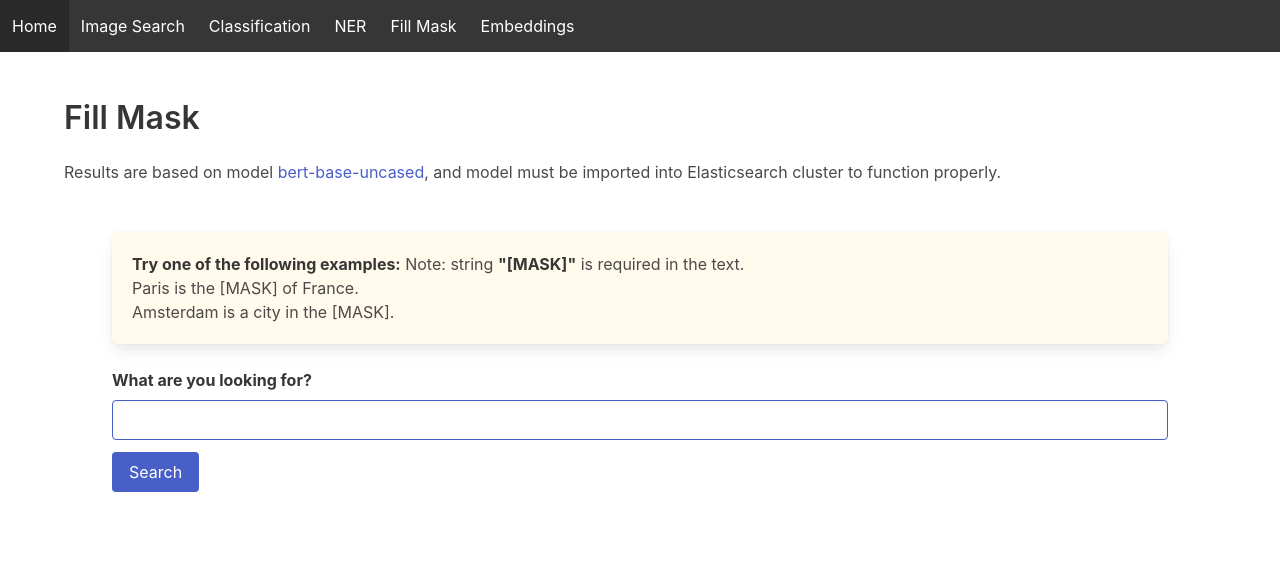
After one commit to radoondas/flask-elastic-nlp, a Flask app: page /fill_mask in a window 1280 px wide. The commit adds this page. Shown: the top 587 px of the page. Run offline with Flask 2, Linux system fonts and the light colour scheme.

Commit message:
Adds new functionality and code cleanup.

```diff
--- a/app/routes.py
+++ b/app/routes.py
@@ -7,7 +7,11 @@ import requests
 INFER_ENDPOINT = '/_ml/trained_models/sentence-transformers__clip-vit-b-32-multilingual-v1/deployment/_infer'
 INFER_ENDPOINT_TEXT_CLASS = "/_ml/trained_models/distilbert-base-uncased-finetuned-sst-2-english/deployment/_infer"
 INFER_ENDPOINT_NER = "/_ml/trained_models/dslim__bert-base-ner/deployment/_infer"
-KNN_SEARCH = '/image-embeddings/_knn_search'
+INFER_ENDPOINT_FILL_MASK = "/_ml/trained_models/bert-base-uncased/deployment/_infer"
+INFER_ENDPOINT_LES_MISERABLE = "/_ml/trained_models/sentence-transformers__msmarco-minilm-l-12-v3/deployment/_infer"
+KNN_SEARCH_IMAGES = '/image-embeddings/_knn_search'
+KNN_SEARCH_LES_MISERABLE = '/les-miserable-embedded/_knn_search'
+
 
 HOST = app.config['ELASTICSEARCH_HOST']
 AUTH = (app.config['ELASTICSEARCH_USER'], app.config['ELASTICSEARCH_PASSWORD'])
@@ -31,9 +35,8 @@ def search():
             # print("Method: " + request.method)
             # print("Searchbox data:" + form.searchbox.data)
 
-            em = sentence_embedding(form.searchbox.data)
-            search_response = knn_search(em)
-            print_hits(search_response)
+            embeddings = sentence_embedding(form.searchbox.data)
+            search_response = knn_search_images(embeddings)
 
             return render_template('search.html', title='Image search', form=form, search_results=search_response.json()['hits']['hits'], query=form.searchbox.data)
 
@@ -66,7 +69,7 @@ def ner():
     # Check for  method
     if request.method == 'POST':
         if form.validate_on_submit():
-            search_response = ner_nlp(form.searchbox.data)
+            search_response = ner_nlp_query(form.searchbox.data)
 
             return render_template('ner.html', title='NER', form=form,
                                    search_results=search_response, query=form.searchbox.data)
@@ -77,6 +80,40 @@ def ner():
         return render_template('ner.html', title='NER', form=form)
 
 
+@app.route('/fill_mask', methods=['GET', 'POST'])
+def fill_mask():
+    form = SearchForm()
+    # Check for  method
+    if request.method == 'POST':
+        if form.validate_on_submit():
+            search_response = fill_mask_query(form.searchbox.data)
+
+            return render_template('fill_mask.html', title='Fill Mask', form=form,
+                                   search_results=search_response, query=form.searchbox.data)
+
+        else:
+            return redirect(url_for('fill_mask'))
+    else:  # GET
+        return render_template('fill_mask.html', title='Fill Mask', form=form)
+
+
+@app.route('/embeddings', methods=['GET', 'POST'])
+def embeddings():
+    form = SearchForm()
+    # Check for  method
+    if request.method == 'POST':
+        if form.validate_on_submit():
+            embeddings_response = sentence_embedding_les_miserable(form.searchbox.data)
+            search_response = knn_search_embeddings(embeddings_response)
+
+            return render_template('embeddings.html', title='Embeddings', form=form, search_results=search_response.json()['hits']['hits'], query=form.searchbox.data)
+
+        else:
+            return redirect(url_for('embeddings'))
+    else:  # GET
+        return render_template('embeddings.html', title='Embeddings', form=form)
+
+
 def sentence_embedding(query: str):
     inf = '{ "docs" : [ {"text_field": "' + query + '"} ] }'
 
@@ -85,18 +122,18 @@ def sentence_embedding(query: str):
     return response.json()['predicted_value']
 
 
-def knn_search(dense_vector: list):
+def knn_search_images(dense_vector: list):
     query = ('{ "knn" : '
              '{"field": "image_embedding",'
              '"k": 5,'
              '"num_candidates": 100,'
              '"query_vector" : ' + str(dense_vector) + '},'
-                                                       '"fields": ["photo_description", "ai_description", "photo_url", "photo_image_url"],'
-                                                       '"_source": false'
-                                                       '}'
+             '"fields": ["photo_description", "ai_description", "photo_url", "photo_image_url"],'
+             '"_source": false'
+             '}'
              )
 
-    return requests.get(HOST + KNN_SEARCH, auth=AUTH, headers=HEADERS, data=query)
+    return requests.get(HOST + KNN_SEARCH_IMAGES, auth=AUTH, headers=HEADERS, data=query)
 
 
 def print_hits(search_response):
@@ -118,8 +155,36 @@ def text_classification(query: str):
     return response.json()
 
 
-def ner_nlp(query: str):
+def ner_nlp_query(query: str):
     inf = '{ "docs": { "text_field": "' + query + '"} }'
     response = requests.post(HOST + INFER_ENDPOINT_NER, auth=AUTH, headers=HEADERS, data=inf)
 
     return response.json()
+
+
+def fill_mask_query(query: str):
+    inf = '{ "docs": { "text_field": "' + query + '"} }'
+    response = requests.post(HOST + INFER_ENDPOINT_FILL_MASK, auth=AUTH, headers=HEADERS, data=inf)
+
+    return response.json()
+
+
+def sentence_embedding_les_miserable(query: str):
+    inf = '{ "docs" : [ {"text_field": "' + query + '"} ] }'
+
+    response = requests.post(HOST + INFER_ENDPOINT_LES_MISERABLE, auth=AUTH, headers=HEADERS, data=inf)
+
+    return response.json()['predicted_value']
+
+
+def knn_search_embeddings(dense_vector: list):
+    query = ('{  "_source": ["paragraph", "line"], '
+             '"knn" : {'
+             '"field": "ml.inference.predicted_value",'
+             '"k": 5,'
+             '"num_candidates": 10,'
+             '"query_vector" : ' + str(dense_vector) + '}'
+             '}'
+             )
+
+    return requests.get(HOST + KNN_SEARCH_LES_MISERABLE, auth=AUTH, headers=HEADERS, data=query)
--- a/app/templates/base.html
+++ b/app/templates/base.html
@@ -16,6 +16,8 @@
             <a class="navbar-item" href="{{ url_for('search') }}">Image Search</a>
             <a class="navbar-item" href="{{ url_for('classification') }}">Classification</a>
             <a class="navbar-item" href="{{ url_for('ner') }}">NER</a>
+            <a class="navbar-item" href="{{ url_for('fill_mask') }}">Fill Mask</a>
+            <a class="navbar-item" href="{{ url_for('embeddings') }}">Embeddings</a>
         </div>
     </div>
 </nav>
--- /dev/null
+++ b/app/templates/fill_mask.html
@@ -0,0 +1,51 @@
+{% extends "base.html" %}
+
+{% block content %}
+<h1 class="title">Fill Mask</h1>
+<p>
+    Results are based on model <a href="<TODO>">bert-base-uncased</a>, and model
+    must be imported into Elasticsearch cluster to function properly.
+</p>
+<section class="section">
+    <div class="box has-background-warning-light">
+        <p>
+            <strong>Try one of the following examples:</strong> Note: string <strong>"[MASK]"</strong> is required in
+            the text.
+        <ul>
+            <li>Paris is the [MASK] of France.</li>
+            <li>Amsterdam is a city in the [MASK].</li>
+        </ul>
+        </p>
+    </div>
+    <form action="" method="post" novalidate>
+        {{ form.hidden_tag() }}
+        <p>
+        <div class="field">
+            {{ form.searchbox.label(class_="label") }}
+            {{ form.searchbox(size=32, class_="input is-link") }}
+        </div>
+        </p>
+
+        <p>{{ form.submit(class_="button is-link") }}</p>
+    </form>
+</section>
+
+{% if search_results %}
+
+<section class="section">
+    <div class="container">
+        Search Query: {{ query }}
+        <hr>
+        <p>
+        <ul>
+            <li>Predicted value: <strong>{{ search_results.predicted_value }}</strong></li>
+            <li>Predicted Value Sequence: <strong>{{ search_results.predicted_value_sequence }}</strong></li>
+            <li>Prediction Probability: {{ search_results.prediction_probability }}</li>
+        </ul>
+        </p>
+    </div>
+</section>
+
+{% endif %}
+
+{% endblock %}
--- a/app/templates/index.html
+++ b/app/templates/index.html
@@ -1,8 +1,8 @@
 {% extends "base.html" %}
 
 {% block content %}
-<h1 class="title">Demo Elasticsearch Image Search</h1>
+<h1 class="title">Elasticsearch NLP</h1>
 <p>
-    Welcome to demo of Elasticsearch Image Search using the ML NLP functionality from 8.0.
+    Welcome to demo of Elasticsearch ML NLP functionality.
 </p>
 {% endblock %}
```
Also changed, not shown: app/templates/classification.html (+11 -1 lines), app/templates/embeddings.html (added, +62 -0 lines), app/templates/ner.html (+17 -3 lines), app/templates/search.html (+16 -10 lines), README.md.
